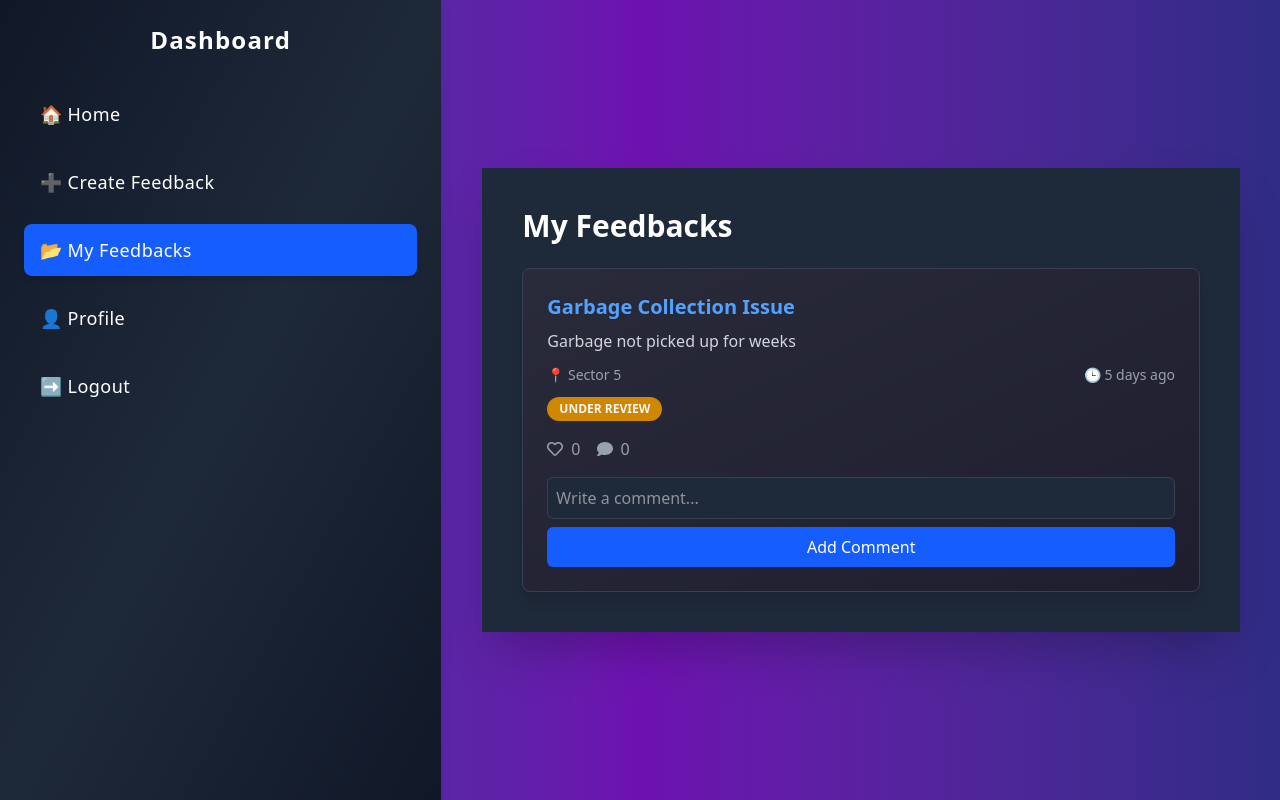
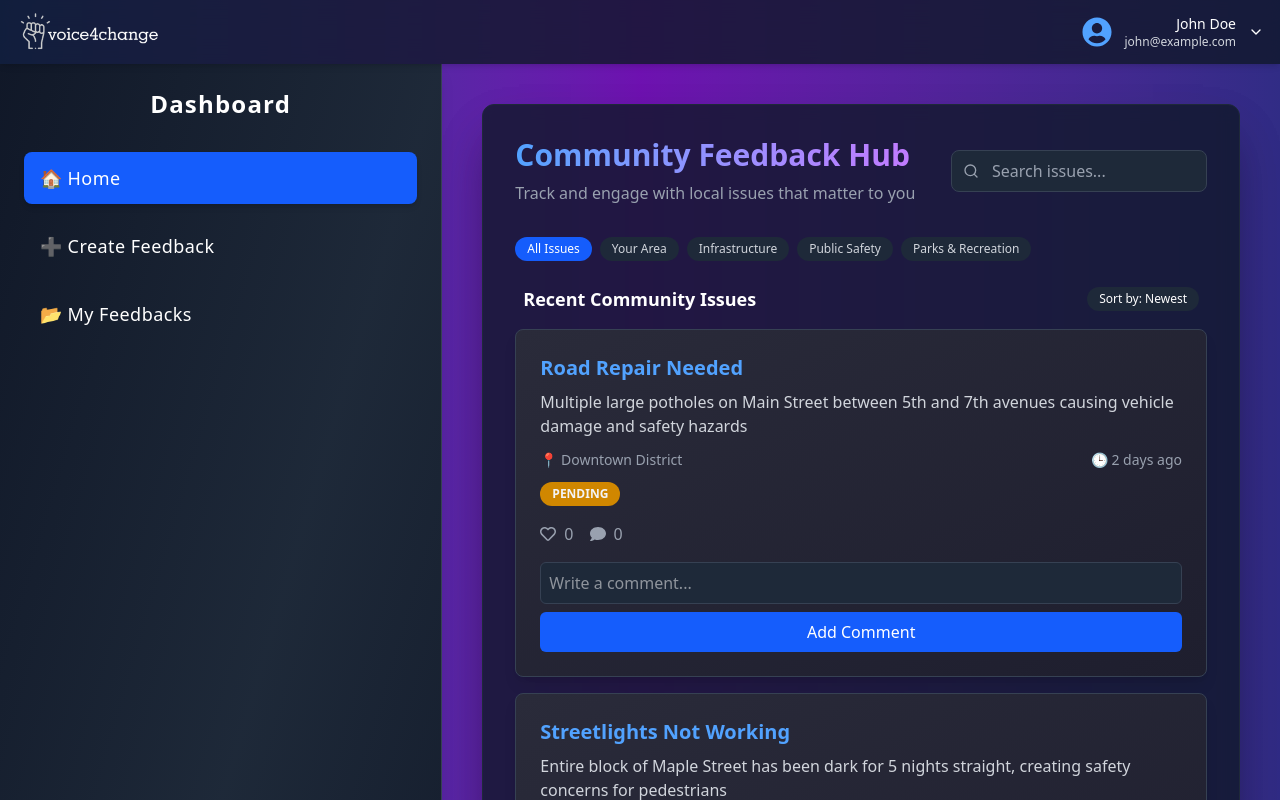
Before and after one commit to shreyashap/Voice4Change-Frontend, a React (Vite) app: page /civilian in a window 1280 px wide. Shown: the top 800 px of the page. Built offline with nearby package versions, Linux system fonts and the light colour scheme; the HTML template or start-up script is replaced by a standard one.

Commit message:
Dashboard update

```diff
--- a/src/components/Sidebar.jsx
+++ b/src/components/Sidebar.jsx
@@ -23,7 +23,7 @@ const Sidebar = ({ activeTab, setActivePage }) => {
           Dashboard
         </h2>
         <nav className="space-y-4">
-          {["home", "create", "myfeedbacks", "profile", "logout"].map((tab) => (
+          {["home", "create", "myfeedbacks"].map((tab) => (
             <button
               key={tab}
               onClick={() => {
@@ -39,8 +39,6 @@ const Sidebar = ({ activeTab, setActivePage }) => {
               {tab === "home" && "🏠 Home"}
               {tab === "create" && "➕ Create Feedback"}
               {tab === "myfeedbacks" && "📂 My Feedbacks"}
-              {tab === "profile" && "👤 Profile"}
-              {tab === "logout" && "➡️ Logout"}
             </button>
           ))}
         </nav>
--- a/src/pages/Civilian.jsx
+++ b/src/pages/Civilian.jsx
@@ -1,18 +1,118 @@
-import React, { act, useState } from "react";
+import React, { useState } from "react";
 import Sidebar from "../components/Sidebar";
 import Home from "../pages/CivilianHome";
 import CreateFeedback from "../pages/NewFeedback";
 import MyFeedbacks from "../pages/MyFeedbacks";
+import { FiLogOut, FiChevronDown } from "react-icons/fi";
+import { FaUserCircle } from "react-icons/fa";
+import logo from "../assets/logo.png";
+import { motion } from "framer-motion";
+import { useNavigate } from "react-router-dom";
 
 const CivilianDashboard = () => {
-  const [activeTab, setActiveTab] = useState("myfeedbacks");
+  const [activeTab, setActiveTab] = useState("home");
+  const [showDropdown, setShowDropdown] = useState(false);
+  const navigate = useNavigate();
 
-  if (activeTab === "logout") {
+  // Get user data from localStorage (replace with your actual user data structure)
+  const userData = JSON.parse(localStorage.getItem("userData")) || {
+    name: "John Doe",
+    email: "john@example.com",
+    profilePic: null,
+  };
+
+  const handleLogout = () => {
     localStorage.removeItem("userData");
-  }
+    navigate("/login");
+  };
 
   return (
-    <div className="flex min-h-screen bg-gradient-to-r from-blue-900 via-purple-800 to-indigo-900 text-white ">
+    <div className="flex flex-col min-h-screen bg-gradient-to-r from-blue-900 via-purple-800 to-indigo-900 text-white">
+      {/* Top Navigation Bar */}
+      <nav className="flex justify-between items-center p-4 bg-gray-900/80 backdrop-blur-md shadow-md w-full h-16 z-50">
+        {/* Logo Section */}
+        <motion.div
+          className="flex items-center"
+          initial={{ opacity: 0, x: -50 }}
+          animate={{ opacity: 1, x: 0 }}
+          transition={{ duration: 0.5 }}
+        >
+          <img
+            src={logo}
+            alt="Voice4Change Logo"
+            className="h-10 w-auto mr-3"
+          />
+        </motion.div>
+
+        {/* Profile Section with Dropdown */}
+        <div className="relative">
+          <motion.div
+            whileHover={{ scale: 1.02 }}
+            whileTap={{ scale: 0.98 }}
+            className="flex items-center space-x-2 cursor-pointer"
+            onClick={() => setShowDropdown(!showDropdown)}
+          >
+            <div className="flex items-center space-x-3">
+              {userData.profilePic ? (
+                <img
+                  src={userData.profilePic}
+                  alt="Profile"
+                  className="w-8 h-8 rounded-full object-cover border-2 border-blue-400"
+                />
+              ) : (
+                <FaUserCircle className="text-blue-400 text-3xl" />
+              )}
+              <div className="text-right">
+                <p className="font-medium text-sm">{userData.name}</p>
+                <p className="text-gray-300 text-xs">{userData.email}</p>
+              </div>
+              <FiChevronDown className={`transition-transform ${showDropdown ? "rotate-180" : ""}`} />
+            </div>
+          </motion.div>
+
+          {/* Dropdown Menu */}
+          {showDropdown && (
+            <motion.div
+              initial={{ opacity: 0, y: -10 }}
+              animate={{ opacity: 1, y: 0 }}
+              exit={{ opacity: 0, y: -10 }}
+              className="absolute right-0 mt-2 w-48 bg-gray-800 rounded-md shadow-lg z-50 border border-gray-700"
+            >
+              <div className="py-1">
+                <button
+                  onClick={() => {
+                    // Add navigation to profile page here
+                    setShowDropdown(false);
+                  }}
+                  className="block w-full text-left px-4 py-2 text-sm text-gray-300 hover:bg-gray-700 hover:text-white transition-colors"
+                >
+                  View Profile
+                </button>
+                <button
+                  onClick={() => {
+                    // Add navigation to settings page here
+                    setShowDropdown(false);
+                  }}
+                  className="block w-full text-left px-4 py-2 text-sm text-gray-300 hover:bg-gray-700 hover:text-white transition-colors"
+                >
+                  Account Settings
+                </button>
+                <div className="border-t border-gray-700"></div>
+                <button
+                  onClick={handleLogout}
+                  className="flex items-center w-full text-left px-4 py-2 text-sm text-red-400 hover:bg-gray-700 hover:text-red-300 transition-colors"
+                >
+                  <FiLogOut className="mr-2" />
+                  Logout
+                </button>
+              </div>
+            </motion.div>
+          )}
+        </div>
+      </nav>
+
+      {/* Main Content Area with Sidebar */}
+      <div className="flex flex-1">
         <Sidebar activeTab={activeTab} setActivePage={setActiveTab} />
 
         <main className="p-10 w-full animate-fadeIn flex justify-center items-center">
@@ -23,6 +123,7 @@ const CivilianDashboard = () => {
           </div>
         </main>
       </div>
+    </div>
   );
 };
 
--- a/src/pages/CivilianHome.jsx
+++ b/src/pages/CivilianHome.jsx
@@ -1,33 +1,182 @@
-// pages/Home.jsx
-import React from "react";
+import React, { useState } from "react";
 import FeedbackCard from "../components/FeedbackCard";
+import { FiAlertCircle, FiCheckCircle, FiClock, FiMapPin, FiPlus, FiSearch } from "react-icons/fi";
+import { motion } from "framer-motion";
 
 const feedbacks = [
   {
+    id: 1,
     title: "Road Repair Needed",
-    description: "Huge potholes causing accidents",
-    location: "Downtown",
+    description: "Multiple large potholes on Main Street between 5th and 7th avenues causing vehicle damage and safety hazards",
+    location: "Downtown District",
     createdAt: "2 days ago",
     status: "Pending",
+    category: "Infrastructure",
+    upvotes: 24,
+    comments: 8,
   },
   {
+    id: 2,
     title: "Streetlights Not Working",
-    description: "Entire street is dark at night",
+    description: "Entire block of Maple Street has been dark for 5 nights straight, creating safety concerns for pedestrians",
     location: "City Center",
     createdAt: "1 week ago",
     status: "Resolved",
+    category: "Public Safety",
+    upvotes: 42,
+    comments: 15,
+  },
+  {
+    id: 3,
+    title: "Park Maintenance Required",
+    description: "Playground equipment at Riverside Park is broken and grass needs cutting in the picnic areas",
+    location: "Riverside Neighborhood",
+    createdAt: "3 days ago",
+    status: "In Progress",
+    category: "Parks & Recreation",
+    upvotes: 18,
+    comments: 5,
   },
 ];
 
+const statusIcons = {
+  Pending: <FiClock className="text-yellow-400" />,
+  Resolved: <FiCheckCircle className="text-green-400" />,
+  "In Progress": <FiAlertCircle className="text-blue-400" />,
+};
+
 const CivilianHome = () => {
+  const [searchQuery, setSearchQuery] = useState("");
+  const [activeFilter, setActiveFilter] = useState("All Issues");
+
+  const filteredFeedbacks = feedbacks.filter(feedback =>
+    feedback.title.toLowerCase().includes(searchQuery.toLowerCase()) ||
+    feedback.description.toLowerCase().includes(searchQuery.toLowerCase()) ||
+    feedback.location.toLowerCase().includes(searchQuery.toLowerCase()) ||
+    feedback.category.toLowerCase().includes(searchQuery.toLowerCase())
+  );
+
+  const filters = ["All Issues", "Your Area", "Infrastructure", "Public Safety", "Parks & Recreation"];
+
   return (
-    <div className="p-10 bg-slate-800 rounded-lg">
-      <h2 className="text-3xl font-bold text-white">Community Feedback</h2>
-      <div className="mt-6 space-y-6">
-        {feedbacks.map((feedback, index) => (
-          <FeedbackCard key={index} feedback={feedback} />
+    <div className="p-6 md:p-8 bg-gray-900/80 backdrop-blur-sm rounded-xl border border-gray-800 shadow-2xl">
+      {/* Header Section */}
+      <div className="flex flex-col md:flex-row md:items-center justify-between gap-4 mb-8">
+        <motion.div
+          initial={{ opacity: 0, y: -10 }}
+          animate={{ opacity: 1, y: 0 }}
+          transition={{ duration: 0.5 }}
+        >
+          <h2 className="text-2xl md:text-3xl font-bold bg-gradient-to-r from-blue-400 to-purple-400 bg-clip-text text-transparent">
+            Community Feedback Hub
+          </h2>
+          <p className="text-gray-400 mt-2">
+            Track and engage with local issues that matter to you
+          </p>
+        </motion.div>
+
+        {/* Search Box */}
+        <motion.div
+          initial={{ opacity: 0, x: 20 }}
+          animate={{ opacity: 1, x: 0 }}
+          transition={{ duration: 0.5, delay: 0.2 }}
+          className="relative w-full md:w-64"
+        >
+          <div className="absolute inset-y-0 left-0 pl-3 flex items-center pointer-events-none">
+            <FiSearch className="text-gray-400" />
+          </div>
+          <input
+            type="text"
+            placeholder="Search issues..."
+            className="w-full pl-10 pr-4 py-2 bg-gray-800 border border-gray-700 rounded-lg focus:outline-none focus:ring-2 focus:ring-blue-500 focus:border-transparent text-white placeholder-gray-400"
+            value={searchQuery}
+            onChange={(e) => setSearchQuery(e.target.value)}
+          />
+        </motion.div>
+      </div>
+
+      {/* Filter Chips */}
+      <div className="flex flex-wrap gap-2 mb-6">
+        {filters.map(filter => (
+          <motion.button
+            key={filter}
+            whileHover={{ scale: 1.05 }}
+            whileTap={{ scale: 0.95 }}
+            className={`px-3 py-1 rounded-full text-xs transition-colors ${
+              activeFilter === filter
+                ? "bg-blue-600 text-white"
+                : "bg-gray-800 text-gray-300 hover:bg-gray-700"
+            }`}
+            onClick={() => setActiveFilter(filter)}
+          >
+            {filter}
+          </motion.button>
         ))}
       </div>
+
+      {/* Feedback List Header */}
+      <div className="flex items-center justify-between mb-4 px-2">
+        <h3 className="text-lg font-semibold text-white">
+          {searchQuery ? "Search Results" : "Recent Community Issues"}
+          {searchQuery && (
+            <span className="text-gray-400 text-sm ml-2">
+              ({filteredFeedbacks.length} results)
+            </span>
+          )}
+        </h3>
+        <div className="flex gap-2">
+          <button className="text-xs px-3 py-1 bg-gray-800 rounded-full hover:bg-gray-700 transition-colors">
+            Sort by: Newest
+          </button>
+        </div>
+      </div>
+
+      {/* Feedback Cards */}
+      <div className="space-y-4">
+        {filteredFeedbacks.length > 0 ? (
+          filteredFeedbacks.map((feedback) => (
+            <motion.div
+              key={feedback.id}
+              initial={{ opacity: 0, y: 10 }}
+              animate={{ opacity: 1, y: 0 }}
+              transition={{ duration: 0.3 }}
+            >
+              <FeedbackCard
+                feedback={feedback}
+                statusIcon={statusIcons[feedback.status]}
+              />
+            </motion.div>
+          ))
+        ) : (
+          <motion.div
+            initial={{ opacity: 0 }}
+            animate={{ opacity: 1 }}
+            className="text-center py-12 text-gray-400"
+          >
+            <FiSearch className="mx-auto text-4xl mb-4" />
+            <p>No issues found matching your search</p>
+            <button
+              className="mt-4 text-blue-400 hover:text-blue-300 text-sm"
+              onClick={() => setSearchQuery("")}
+            >
+              Clear search
+            </button>
+          </motion.div>
+        )}
+      </div>
+
+      {/* View More Button */}
+      {!searchQuery && (
+        <div className="mt-8 flex justify-center">
+          <motion.button
+            whileHover={{ scale: 1.02 }}
+            whileTap={{ scale: 0.98 }}
+            className="px-6 py-2 border border-gray-700 rounded-full text-sm hover:bg-gray-800/50 transition-colors"
+          >
+            View All Community Issues
+          </motion.button>
+        </div>
+      )}
     </div>
   );
 };
```
Lines whose indentation alone changed are shown as unchanged.
